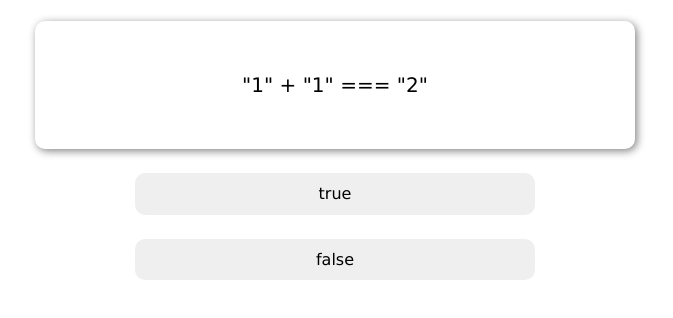
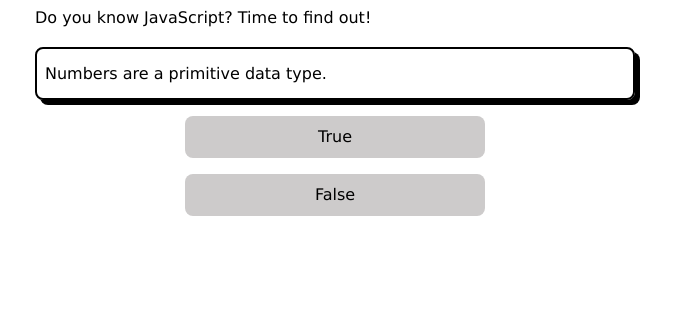
Before and after one commit to chrissoncrant/Frontend-Masters, a plain HTML site: page courses/javascript/first-to-pro/js-quiz/index.html in a window 1280 px wide. Shown: the part 70-388 px from the top of the page, without its empty margins (305-978 px from the left). Drawn offline with Linux system fonts and the light colour scheme.

Commit message:
updated code for jsquiz

```diff
--- a/courses/javascript/first-to-pro/js-quiz/index.html
+++ b/courses/javascript/first-to-pro/js-quiz/index.html
@@ -16,10 +16,17 @@
 <body class="flow">
     <header class="wrapper">
         <h1>Quiz.js</h1>
+        <p>Do you know JavaScript? Time to find out!</p>
     </header>
     <main class="wrapper flow">
-        <div class="question"></div>
-        <div class="options flow"></div>
+        <div id="statement"></div>
+
+        <div id="options" class="flow"">
+            <button name="true" value="true">True</button>
+            <button name="false" value="false">False</button>
+        </div>
+
+        <div id="explanation"></div>
     </main>
 </body>
 </html>
--- a/courses/javascript/first-to-pro/js-quiz/script.js
+++ b/courses/javascript/first-to-pro/js-quiz/script.js
@@ -17,56 +17,34 @@ const score = {
     incorrect: 0
 };
 
-const questionDiv = document.querySelector(".question");
+//Below is from the video assignment.
+const fact = {
+    statement: "Numbers are a primitive data type.",
+    answer: true,
+    explanation: "There are 7 primitive data types in JavaScript. Numbers are one of these types."
+};
 
-const optionsDiv = document.querySelector(".options");
+const statement = document.getElementById('statement');
 
-let questionNumber = 0;
+statement.textContent = fact.statement;
 
-function loadQuestion(questionNumber) {
-    const currentQuestion = questions[questionNumber];
+const optionsButtons = document.querySelectorAll("#options button");
 
-    questionDiv.textContent = currentQuestion.question;
+const explanation = document.querySelector("#explanation");
 
-    const answers = currentQuestion.options;
 
-    buttonClickCount = 0;
-
-    answers.forEach(answer => {
-        const button = document.createElement('button');
-        button.textContent = answer;
-        button.addEventListener('click', () => {
-            if (button.textContent === currentQuestion.correct) {
-                button.style.backgroundColor = 'var(--correct)';
-                buttonClickCount === 0 && showNextQuestionButton();
-                buttonClickCount++;
-            } else {
-                button.style.backgroundColor = 'var(--incorrect)';
-            }
-        })
-        optionsDiv.appendChild(button);
-    })
+function disable(button) {
+    button.setAttribute('disabled', '');
 }
 
-function showNextQuestionButton() {
-    const nextBtn = document.createElement('button');
-    nextBtn.textContent = "Next >"
-    nextBtn.classList.add('next');
-    optionsDiv.appendChild(nextBtn);
-
-    let options = optionsDiv.children;
-
-    nextBtn.addEventListener('click', () => {
-
-        while (options.length > 0) {
-            let child = options[0];
-            optionsDiv.removeChild(child);
-        }
-
-        questionNumber++;
-
-        loadQuestion(questionNumber);
-    })
+function enable(button) {
+    button.removeAttribute('disabled');
 }
 
-loadQuestion(0);
+function isCorrect(guess) {
+    return guess === fact.answer.toString();
+}
+
+optionsButtons.forEach(button => button.addEventListener('click', (e) => {
+    console.log(isCorrect(e.target.value))
+}));
--- a/courses/javascript/first-to-pro/js-quiz/style.css
+++ b/courses/javascript/first-to-pro/js-quiz/style.css
@@ -70,33 +70,28 @@ p a {
     margin-inline: auto;
 }
 
-.question {
-    padding: 48px 36px;
-    box-shadow: 2px 2px 8px gray;
-    border-radius: 10px;
-    text-align: center;
-    font-size: calc(20rem / 16)
+#statement {
+    border: 2px solid;
+    border-radius: 8px;
+    padding: 12px 8px;
+    box-shadow: 5px 5px black;
 }
 
-.options {
-    width: 400px;
+#options button {
+    display: block;
+    width: 50%;
     margin-inline: auto;
-    --flow-space: 1.5rem;
+    cursor: pointer;
+    border: none;
+    padding-block: 8px;
+    border-radius: 8px;
+    background-color: hsl(0 2% 80%);
 }
 
-.options button {
-    display: block;
-    width: 100%;
-    border: none;
-    border-radius: 10px;
-    cursor: pointer;
-    padding-block: 8px;
-}
-
-.options button:hover {
+#options button:hover {
     opacity: 0.8;
 }
 
-.next {
-    background-color: deeppink;
+#options button:active {
+    background-color: hsl(0 2% 50%);
 }
```
